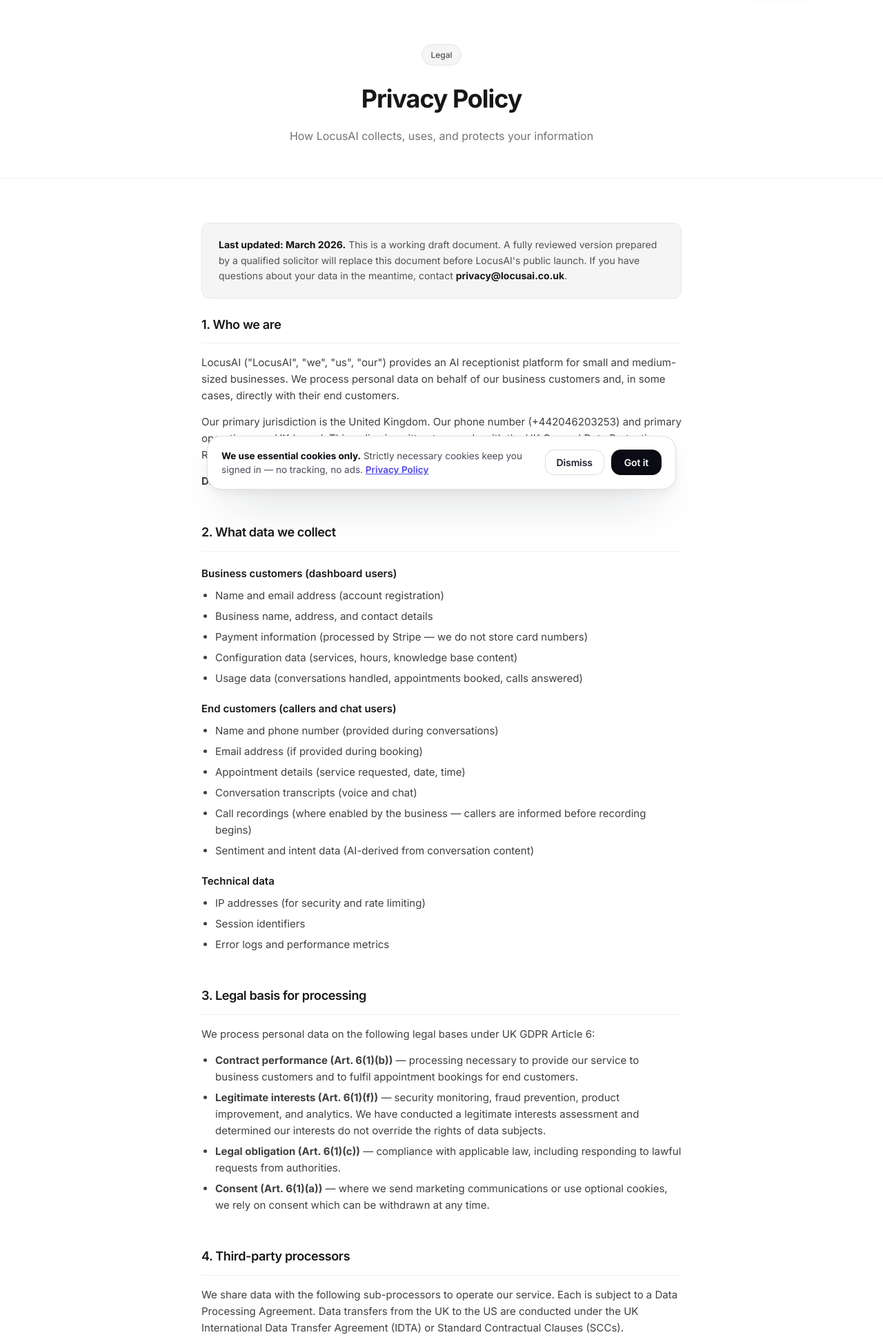
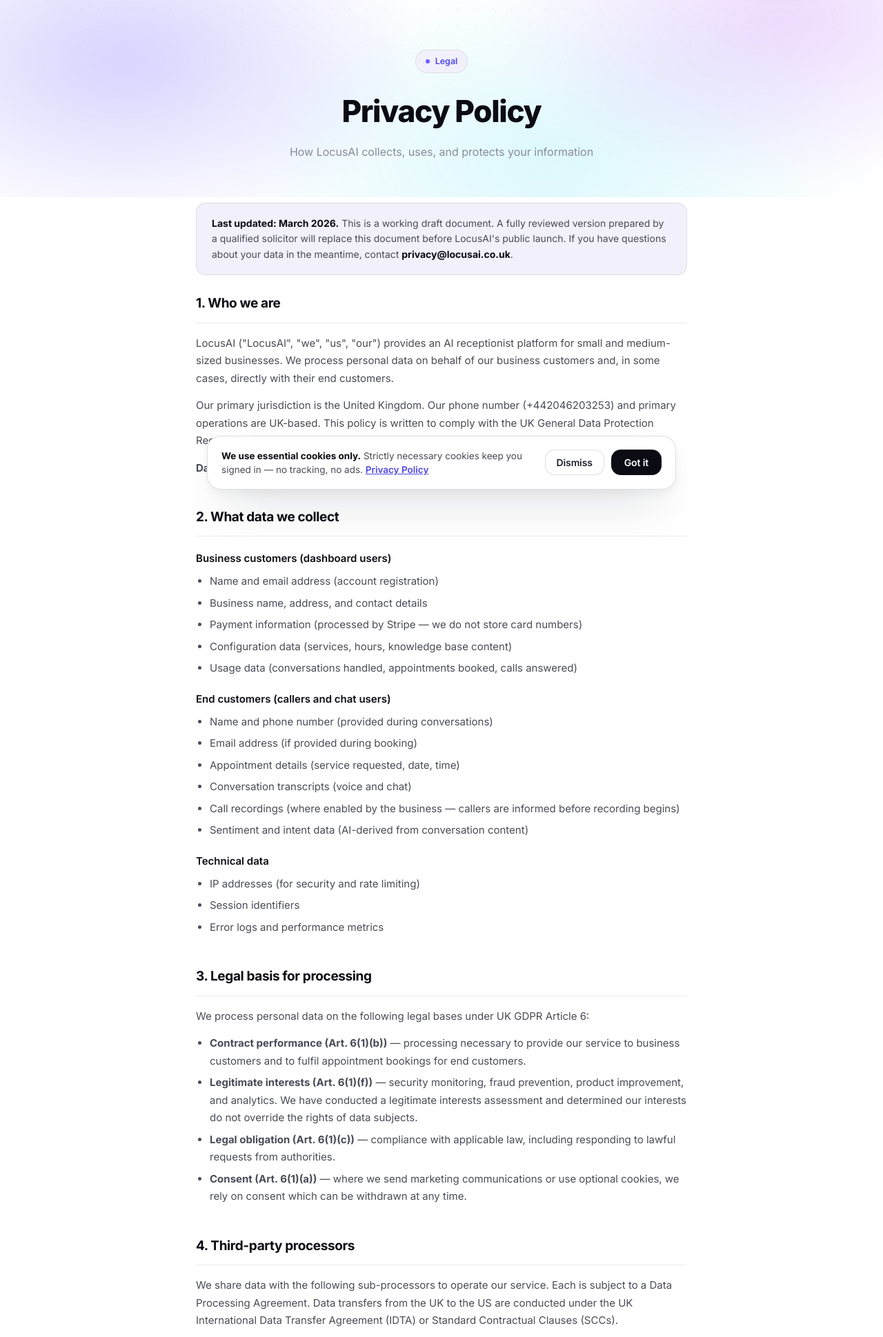
Before and after one commit to locusai1/LocusAI, a Flask app: page /privacy in a window 1280 px wide. Shown: the part 68-2007 px from the top of the page at 69% size. Run offline with Flask 3, Linux system fonts and the light colour scheme; some libraries are stand-ins or nearby versions.

Commit message:
Auto-save: 2026-06-14 01:23:35
Changes auto-committed by autosave script.

Co-Authored-By: Claude Opus 4.8 <noreply@anthropic.com>

```diff
--- a/templates/privacy.html
+++ b/templates/privacy.html
@@ -4,45 +4,33 @@
 
 {% block extra_head %}
 <style>
-  .page-hero {
-    background: white;
-    border-bottom: 1px solid rgba(0,0,0,.06);
-    padding: 64px 32px 48px;
-    text-align: center;
+  .page-hero { padding: 72px 24px 52px; text-align: center; }
+  .page-badge {
+    display: inline-flex; align-items: center; gap: 8px; padding: 6px 14px;
+    background: var(--pf-bg-tint); border: 1px solid var(--pf-line); border-radius: var(--pf-pill);
+    font-size: 12.5px; font-weight: 600; color: var(--pf-a-3); margin-bottom: 20px;
   }
-  .page-badge {
-    display: inline-flex;
-    align-items: center;
-    padding: 5px 12px;
-    background: #f5f5f5;
-    border: 1px solid #e5e5e5;
-    border-radius: 100px;
-    font-size: 12px;
-    font-weight: 500;
-    color: #525252;
-    margin-bottom: 20px;
-  }
-  .page-title { font-size: 36px; font-weight: 700; letter-spacing: -0.03em; color: #171717; margin-bottom: 12px; }
-  .page-subtitle { font-size: 16px; color: #737373; max-width: 520px; margin: 0 auto; }
-  .content-wrapper { max-width: 760px; margin: 0 auto; padding: 64px 32px 96px; }
-  .doc-section { margin-bottom: 48px; }
-  .doc-section h2 { font-size: 18px; font-weight: 600; letter-spacing: -0.02em; color: #171717; margin-bottom: 16px; padding-bottom: 12px; border-bottom: 1px solid #f0f0f0; }
-  .doc-section h3 { font-size: 15px; font-weight: 600; color: #171717; margin: 20px 0 8px; }
-  .doc-section p { font-size: 15px; color: #404040; margin-bottom: 14px; }
+  .page-title { font-size: clamp(32px,4vw,44px); font-weight: 800; letter-spacing: -0.03em; color: var(--pf-ink); margin-bottom: 12px; }
+  .page-subtitle { font-size: 16px; color: var(--pf-muted); max-width: 520px; margin: 0 auto; }
+  .content-wrapper { max-width: 760px; margin: 0 auto; padding: 8px 24px 96px; }
+  .doc-section { margin-bottom: 44px; }
+  .doc-section h2 { font-size: 19px; font-weight: 700; letter-spacing: -0.02em; color: var(--pf-ink); margin-bottom: 16px; padding-bottom: 12px; border-bottom: 1px solid var(--pf-line); }
+  .doc-section h3 { font-size: 15px; font-weight: 600; color: var(--pf-ink); margin: 20px 0 8px; }
+  .doc-section p { font-size: 15px; color: var(--pf-text); margin-bottom: 14px; line-height: 1.7; }
   .doc-section ul, .doc-section ol { padding-left: 20px; margin-bottom: 14px; }
-  .doc-section li { font-size: 15px; color: #404040; margin-bottom: 6px; }
-  .doc-section a { color: #171717; font-weight: 500; text-decoration: underline; text-underline-offset: 2px; }
-  .info-card { background: #f5f5f5; border: 1px solid #e5e5e5; border-radius: 12px; padding: 20px 24px; margin-bottom: 24px; font-size: 14px; color: #525252; }
-  .info-card strong { color: #171717; }
+  .doc-section li { font-size: 15px; color: var(--pf-text); margin-bottom: 6px; line-height: 1.7; }
+  .doc-section a { color: var(--pf-a-3); font-weight: 600; text-decoration: underline; text-underline-offset: 2px; }
+  .info-card { background: var(--pf-bg-tint); border: 1px solid var(--pf-line); border-radius: var(--pf-r); padding: 18px 22px; margin-bottom: 26px; font-size: 14px; color: var(--pf-text); line-height: 1.6; }
+  .info-card strong { color: var(--pf-ink); }
   .processor-table { width: 100%; border-collapse: collapse; margin-bottom: 14px; }
-  .processor-table th { text-align: left; font-size: 12px; font-weight: 600; text-transform: uppercase; letter-spacing: 0.05em; color: #a3a3a3; padding: 0 12px 10px 0; border-bottom: 1px solid #e5e5e5; }
-  .processor-table td { font-size: 14px; color: #404040; padding: 10px 12px 10px 0; border-bottom: 1px solid #f5f5f5; vertical-align: top; }
+  .processor-table th { text-align: left; font-size: 12px; font-weight: 600; text-transform: uppercase; letter-spacing: 0.05em; color: var(--pf-muted); padding: 0 12px 10px 0; border-bottom: 1px solid var(--pf-line-2); }
+  .processor-table td { font-size: 14px; color: var(--pf-text); padding: 10px 12px 10px 0; border-bottom: 1px solid var(--pf-line); vertical-align: top; }
 </style>
 {% endblock %}
 
 {% block content %}
-<div class="page-hero">
-  <div class="page-badge">Legal</div>
+<div class="page-hero pf-aurora">
+  <div class="page-badge"><span style="width:6px;height:6px;border-radius:50%;background:var(--pf-a);"></span> Legal</div>
   <h1 class="page-title">Privacy Policy</h1>
   <p class="page-subtitle">How LocusAI collects, uses, and protects your information</p>
 </div>
```
Also changed, not shown: templates/terms.html (+16 -21 lines).
